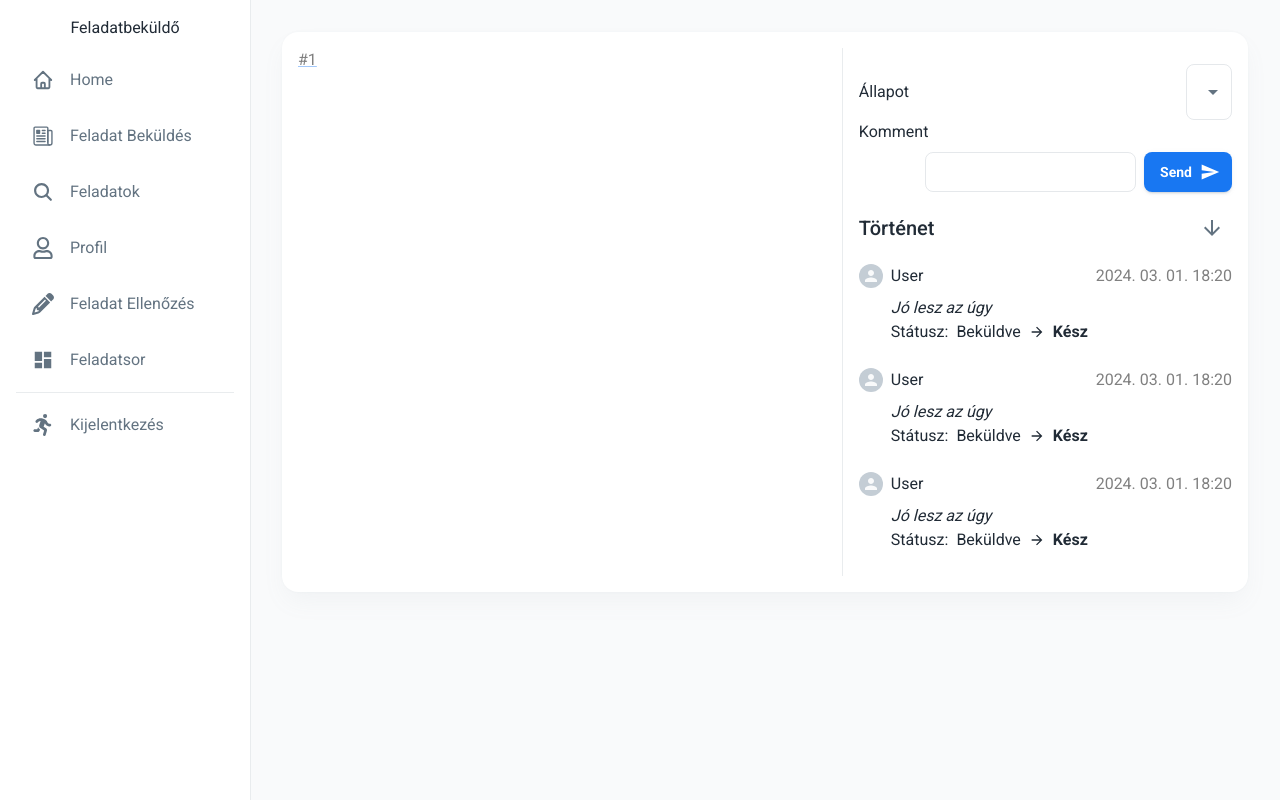
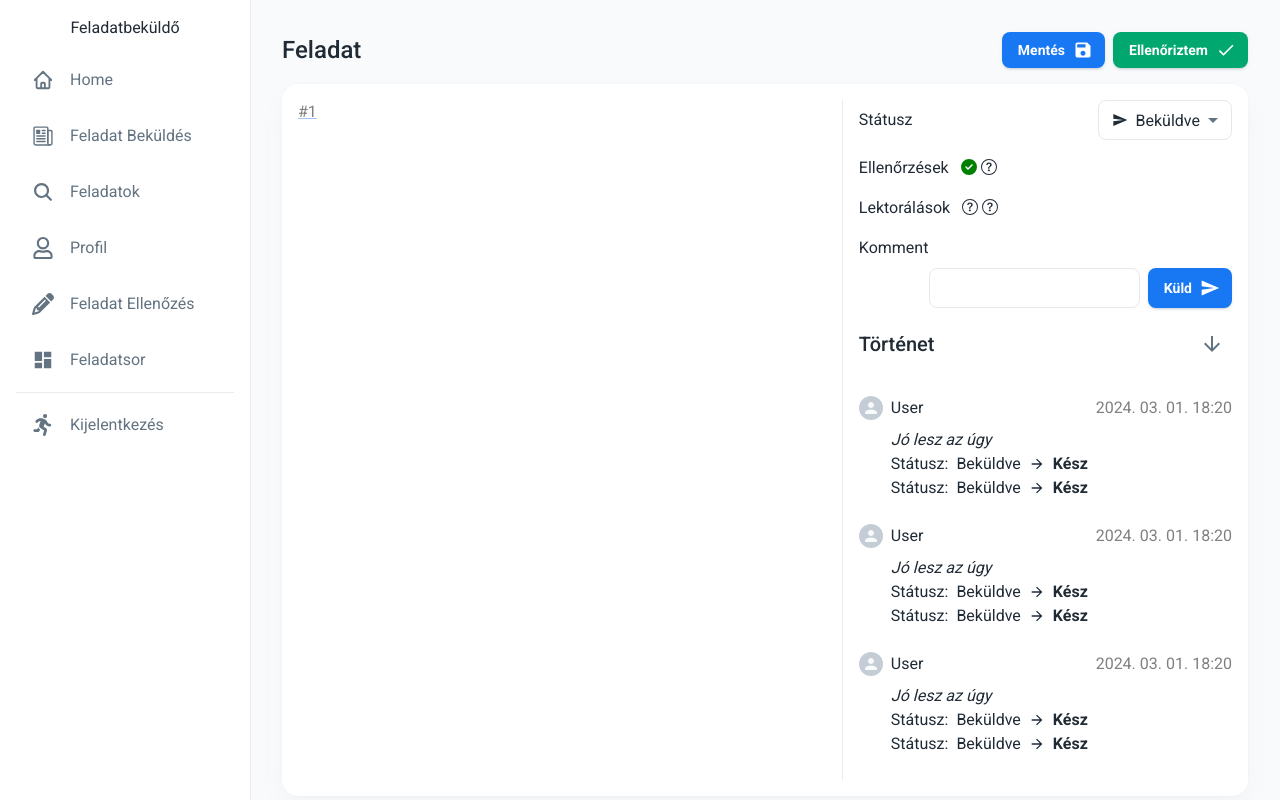
Before and after one commit to mok-it/feladatsor-frontend, a React (Vite) app: page /exercise/1 in a window 1280 px wide. Built offline with nearby package versions, Linux system fonts and the light colour scheme.

Commit message:
exercise details: options

```diff
--- /dev/null
+++ b/src/components/Check.tsx
@@ -0,0 +1,25 @@
+import { Tooltip } from "@mui/material";
+import { Box } from "@mui/system";
+import { FC } from "react";
+import { BsQuestionCircle } from "react-icons/bs";
+import { FaCircleCheck } from "react-icons/fa6";
+
+const Check: FC<{
+  checked?: boolean;
+  userName?: string;
+  timestamp?: string;
+}> = ({ checked, userName, timestamp }) => {
+  return checked ? (
+    <Tooltip title={`${userName} - ${timestamp}`}>
+      <Box height={20}>
+        <FaCircleCheck color="green" />
+      </Box>
+    </Tooltip>
+  ) : (
+    <Box height={20}>
+      <BsQuestionCircle />
+    </Box>
+  );
+};
+
+export default Check;
--- a/src/components/History.tsx
+++ b/src/components/History.tsx
@@ -24,6 +24,14 @@ const History: FC = () => {
             Kész
           </Typography>
         </Stack>
+        <Stack direction={"row"} gap={1} alignItems={"center"}>
+          Státusz:
+          <Typography component={"span"}>Beküldve</Typography>
+          <MdArrowForward />
+          <Typography component={"span"} fontWeight={600}>
+            Kész
+          </Typography>
+        </Stack>
       </Stack>
     </Box>
   );
--- a/src/pages/ExerciseDetails.tsx
+++ b/src/pages/ExerciseDetails.tsx
@@ -1,3 +1,4 @@
+import Check from "@/components/Check";
 import FakeId from "@/components/FakeId";
 import History from "@/components/History";
 import Section from "@/components/Section";
@@ -14,7 +15,13 @@ import {
 import { Box, Stack } from "@mui/system";
 import { motion } from "framer-motion";
 import { FC, useState } from "react";
-import { MdArrowDownward, MdSend } from "react-icons/md";
+import {
+  MdArrowDownward,
+  MdCheck,
+  MdCheckCircle,
+  MdSave,
+  MdSend,
+} from "react-icons/md";
 import { useParams } from "react-router";
 
 const ExerciseDetails: FC = () => {
@@ -23,35 +30,71 @@ const ExerciseDetails: FC = () => {
 
   return (
     <div>
+      <Stack mb={2} direction={"row"} gap={1} alignItems={"center"}>
+        <Typography variant="h4">Feladat</Typography>
+        <Box flexGrow={1} />
+        <Button variant="contained" endIcon={<MdSave />}>
+          Mentés
+        </Button>
+        <Button variant="contained" color="success" endIcon={<MdCheck />}>
+          Ellenőriztem
+        </Button>
+      </Stack>
       <Card>
         <Grid container p={2}>
           <Grid item xs={7} borderRight={"1px solid"} borderColor={"divider"}>
             <FakeId>{fakeId}</FakeId>
           </Grid>
           <Grid item xs={5} pl={2}>
+            <Stack gap={2}>
               <Stack
-              mt={2}
                 direction={"row"}
-              gap={1}
                 alignItems={"center"}
                 justifyContent={"space-between"}
               >
-              <Typography variant="body1">Állapot</Typography>
-              <Select>
-                <MenuItem value={10}>Ten</MenuItem>
-                <MenuItem value={20}>Twenty</MenuItem>
-                <MenuItem value={30}>Thirty</MenuItem>
+                <Typography variant="body1">Státusz</Typography>
+                <Select size="small" defaultValue={1}>
+                  <MenuItem value={1}>
+                    <Stack direction={"row"} alignItems={"center"} gap={1}>
+                      <MdSend />
+                      Beküldve
+                    </Stack>
+                  </MenuItem>
+                  <MenuItem value={2}>
+                    <Stack direction={"row"} alignItems={"center"} gap={1}>
+                      <MdCheckCircle color="green" />
+                      Kész
+                    </Stack>
+                  </MenuItem>
                 </Select>
+              </Stack>
+              <Stack direction={"row"} alignItems={"center"} gap={0.5}>
+                <Typography variant="body1" mr={1}>
+                  Ellenőrzések
+                </Typography>
+                <Check
+                  checked
+                  userName="Minta János"
+                  timestamp={"2024-02-02"}
+                />
+                <Check />
+              </Stack>
+              <Stack direction={"row"} alignItems={"center"} gap={0.5}>
+                <Typography variant="body1" mr={1}>
+                  Lektorálások
+                </Typography>
+                <Check />
+                <Check />
               </Stack>
               <Section text="Komment">
                 <Stack justifyContent={"flex-end"} direction={"row"} gap={1}>
                   <TextField size="small"></TextField>
                   <Button variant="contained" endIcon={<MdSend />}>
-                  Send
+                    Küld
                   </Button>
                 </Stack>
               </Section>
-            <Stack mt={2} direction={"row"} gap={1} alignItems={"center"}>
+              <Stack direction={"row"} gap={1} alignItems={"center"}>
                 <Typography variant="h5">Történet</Typography>
                 <Box flexGrow={1} />
                 <motion.div
@@ -74,6 +117,7 @@ const ExerciseDetails: FC = () => {
                 <History />
                 <History />
               </Stack>
+            </Stack>
           </Grid>
         </Grid>
       </Card>
```
Lines whose indentation alone changed are shown as unchanged.
